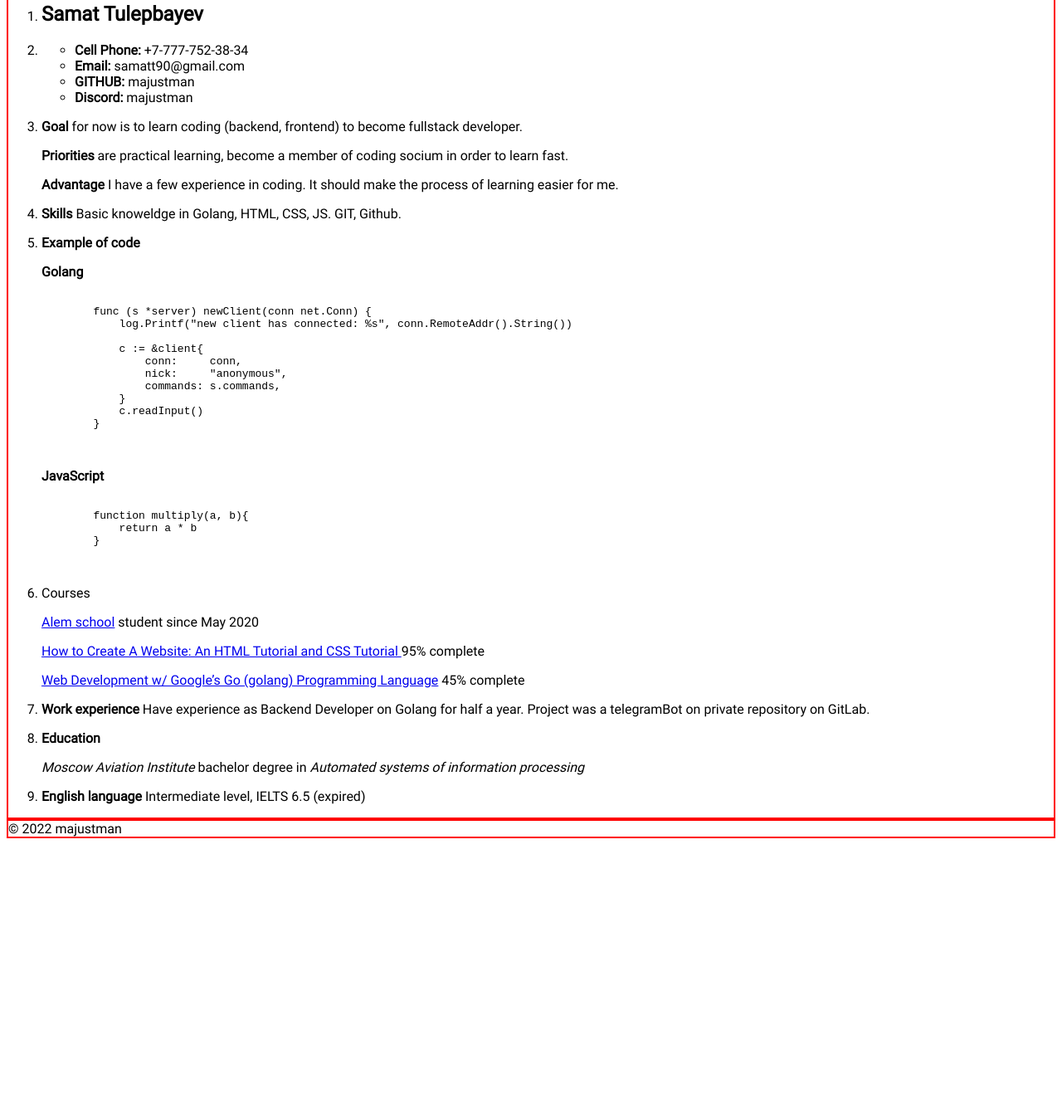
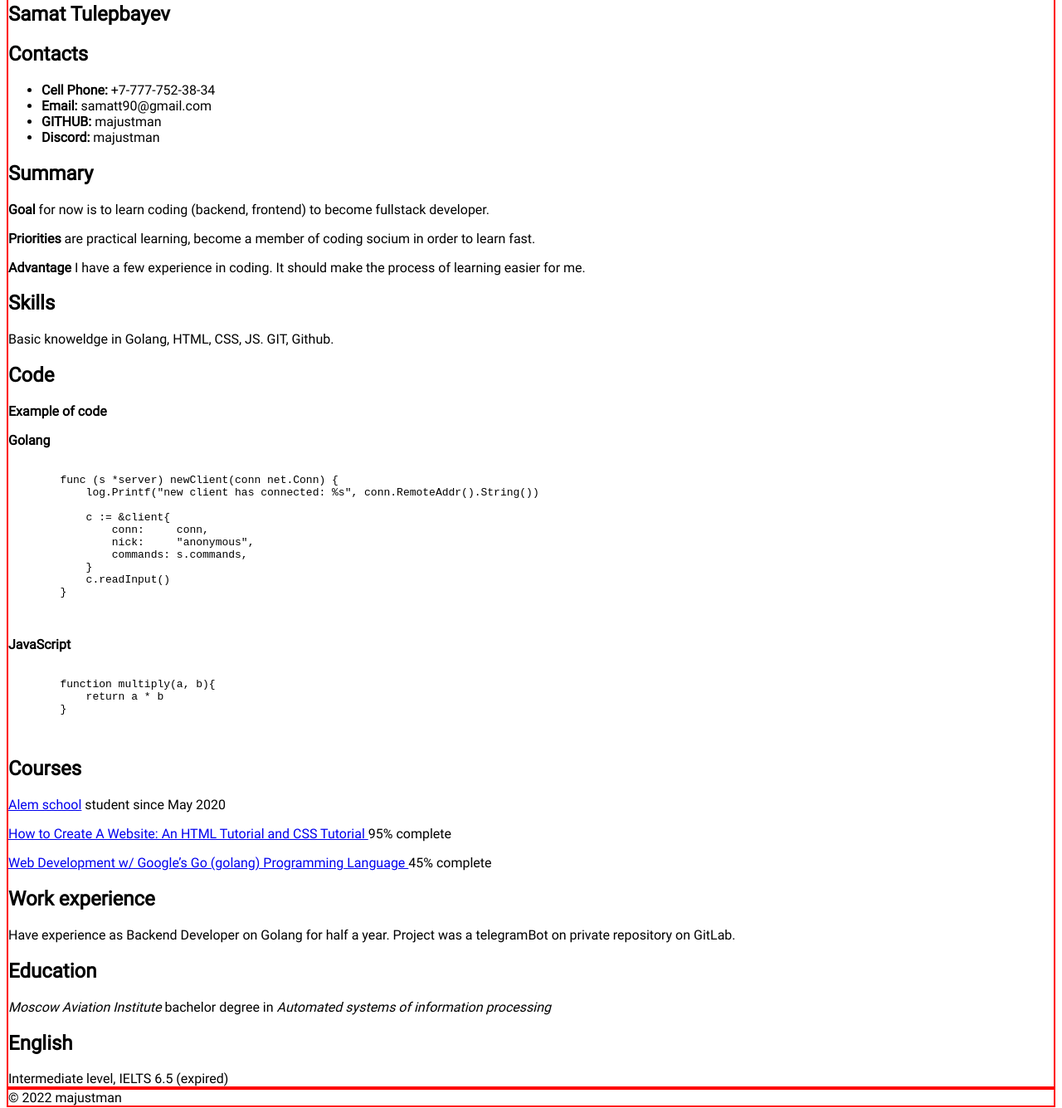
Before and after one commit to majustman/rsschool-cv, a plain HTML site: page index.html in a window 1280 px wide. Shown: the part 466-1801 px from the top of the page at 83% size. Before the commit the page ends 1484 px from the top, so only its background shows below. Drawn offline with Linux system fonts and the light colour scheme.

Commit message:
fix: add sextions in main tag

```diff
--- a/index.html
+++ b/index.html
@@ -32,41 +32,37 @@
     </div>
   </header>
   <main class="main">
-    <div class="container">
-      <div class="container image">
+    <div class="container main-container">
+
+      <section class="section section-profile" id="profile">
         <img src="assets/img/photo.jpg" alt="photo">
-      </div>
-      <div class="container">
-        <ol>
-          <li><h2>Samat Tulepbayev</h2></li>
+        <h1 class="section-title">Samat Tulepbayev</h1>
+      </section>
 
-          <li>
-            <div id="contacts" class="contacts">
+      <section class="section section-contacts" id="contacts">
+        <h2 class=".section-title">Contacts</h2>
         <ul>
           <li><b>Cell Phone: </b>+7-777-752-38-34</li>
             <li><b>Email: </b>samatt90@gmail.com</li>
             <li><b>GITHUB: </b>majustman</li>
             <li><b>Discord: </b>majustman</li>
           </ul>
-            </div>
-          </li>
+      </section>
 
-          <li>
-            <section id="summary" class="summary">
+      <section class="section section-summary" id="summary">
+        <h2 class=".section-title">Summary</h2>
         <p><b>Goal </b>for now is to learn coding (backend, frontend) to become fullstack developer.</p>
         <p><b>Priorities </b>are practical learning, become a member of coding socium in order to learn fast.</p>
         <p><b>Advantage </b>I have a few experience in coding. It should make the process of learning easier for me.</p>
       </section>
-          </li>
 
-          <li>
-            <section id="skills" class="skills">
-              <b>Skills </b>Basic knoweldge in Golang, HTML, CSS, JS. GIT, Github.
+      <section class="section section-skills" id="skills">
+        <h2 class=".section-title">Skills</h2>
+        Basic knoweldge in Golang, HTML, CSS, JS. GIT, Github.
       </section>
-          </li>
 
-          <li>
-            <section id="code" class="code">
+      <section class="section section-code" id="code">
+        <h2 class=".section-title">Code</h2>
         <p><b>Example of code</b></p>
 
         <p><b>Golang</b></p>
@@ -96,44 +92,40 @@
           </code>
         </pre>
       </section>
-          </li>
 
-          <li>
-            <section id="courses" class="courses">
-              <p>Courses</p>
+      <section class="section section-courses" id="courses">
+        <h2 class=".section-title">Courses</h2>
         <p><a href="https://alem.school/">Alem school</a> student since May 2020</p>
-              <p><a href="https://www.udemy.com/course/html-tutorial/">
+        <p>
+          <a href="https://www.udemy.com/course/html-tutorial/">
             How to Create A Website: An HTML Tutorial and CSS Tutorial
-                  </a> 95% complete</p>
-              <p><a href="https://www.udemy.com/course/go-programming-language/">
-                          Web Development w/ Google’s Go (golang) Programming Language</a> 45% complete</p>
+          </a> 95% complete
+        </p>
+        <p>
+          <a href="https://www.udemy.com/course/go-programming-language/">
+            Web Development w/ Google’s Go (golang) Programming Language
+          </a> 45% complete
+        </p>
       </section>
-          </li>
 
-          <li>
-            <section id="projects" class="projects">
-              <b>Work experience </b>
+      <section class="section section-projects" id="projects">
+        <h2 class=".section-title">Work experience</h2>
           Have experience as Backend Developer on Golang for half a year.
           Project was a telegramBot on private repository on GitLab.
       </section>
-          </li>
 
-          <li>
-            <section id="education" class="education">
-              <p><b>Education</b></p>
+      <section class="section section-education" id="education">
+        <h2 class=".section-title">Education</h2>
 
         <p><i>Moscow Aviation Institute </i>bachelor degree in
           <i>Automated systems of information processing</i>
         </p>
       </section>
-          </li>
 
-          <li>
-            <section id="english" class="english">
-              <b>English language </b>Intermediate level, IELTS 6.5 (expired)</li>
+      <section class="section section-english" id="english">
+        <h2 class=".section-title">English</h2>
+        Intermediate level, IELTS 6.5 (expired)
       </section>
-        </ol>
-      </div>
     </div>
   </main>
   <footer class="footer">
```
Lines whose indentation alone changed are shown as unchanged.
